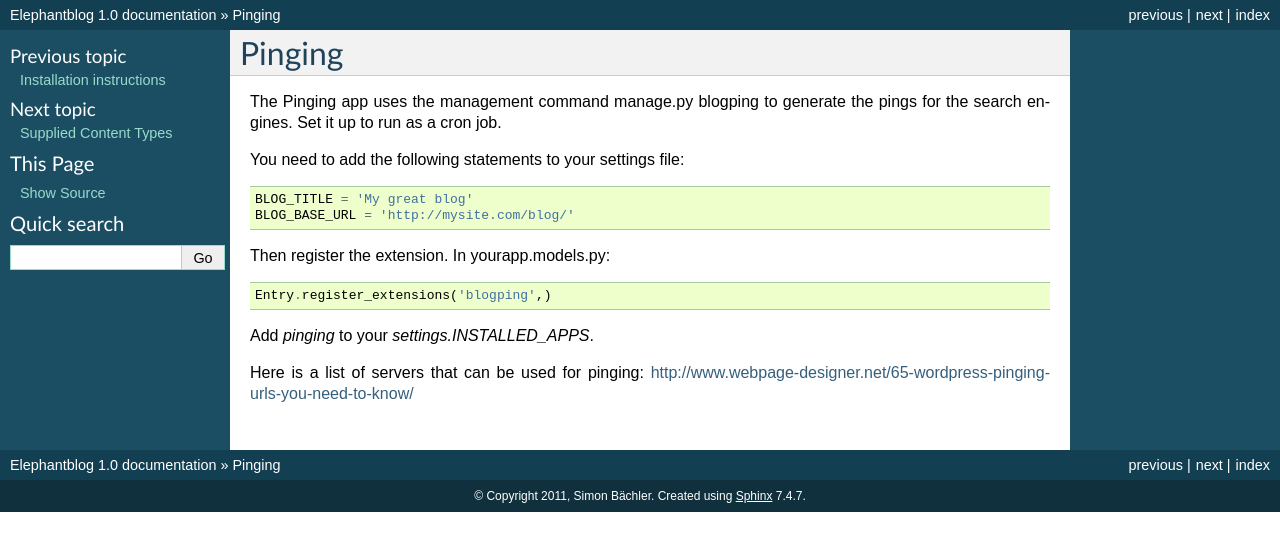
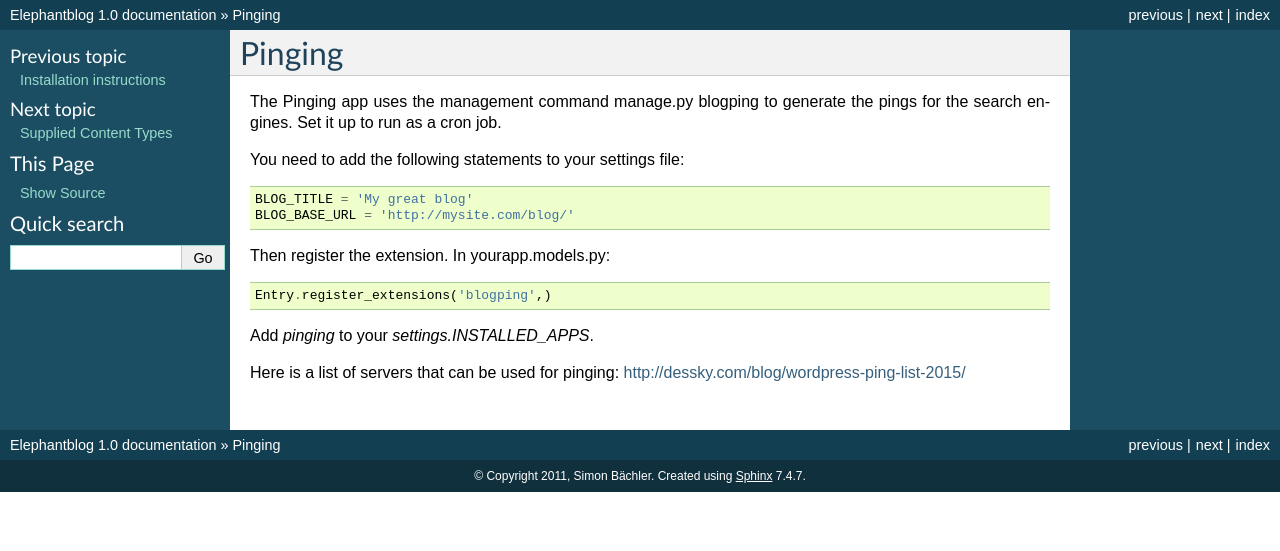
Before and after one commit to feincms/feincms-elephantblog, a Sphinx documentation site: the page built from docs/extensions.rst, in a window 1280 px wide. Shown: the top 551 px of the page. Built offline with Sphinx 7.4.7, drawn with Linux system fonts in a browser that asks for light colours.

Commit message:
update pinging list #47

```diff
--- a/docs/extensions.rst
+++ b/docs/extensions.rst
@@ -19,4 +19,4 @@ Then register the extension. In yourapp.models.py::
 Add `pinging` to your `settings.INSTALLED_APPS`.
 
 Here is a list of servers that can be used for pinging:
-`<http://www.webpage-designer.net/65-wordpress-pinging-urls-you-need-to-know/>`_
+`<http://dessky.com/blog/wordpress-ping-list-2015/>`_
```
